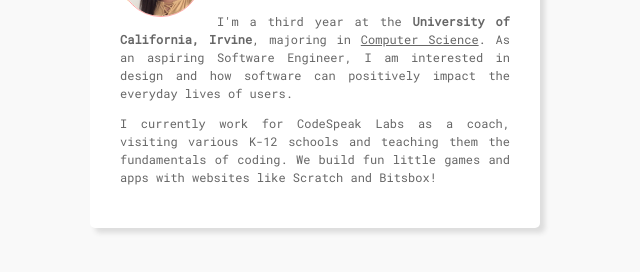
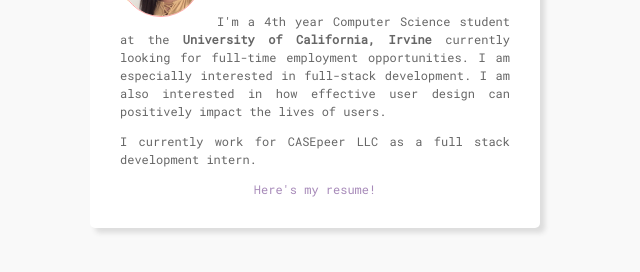
Before and after one commit to juliehx/portfolio, a plain HTML site: page index.html in a window 1280 px wide. Shown: the part 302-574 px from the top of the page, without its empty margins (325-965 px from the left). Drawn offline with nearby package versions, Linux system fonts and the light colour scheme.

Commit message:
updated creations

```diff
--- a/index.html
+++ b/index.html
@@ -31,14 +31,14 @@
           <img src="resources/img/self.JPG">
           <h2>Julie Ho</h2>
           <p>
-            I'm a third year at the <strong>University of California, Irvine</strong>, majoring in <u>Computer Science</u>.
-            As an aspiring Software Engineer, I am interested in design and how software can positively impact the everyday
-            lives of users.
+            I'm a 4th year Computer Science student at the <strong>University of California, Irvine</strong> currently looking for full-time employment opportunities</u>.
+            I am especially interested in full-stack development. I am also interested in how effective user design can
+            positively impact the lives of users.
           </p>
           <p>
-            I currently work for CodeSpeak Labs as a coach, visiting various K-12 schools and teaching them the
-            fundamentals of coding. We build fun little games and apps with websites like Scratch and Bitsbox!
+            I currently work for CASEpeer LLC as a full stack development intern.
           </p>
+          <center><a href="https://drive.google.com/file/d/1M-Sk8JrU91WyRix_95al2uBecN3zqYVv/view">Here's my resume!</a></center>
         </div>
       </div>
     </div>
```
